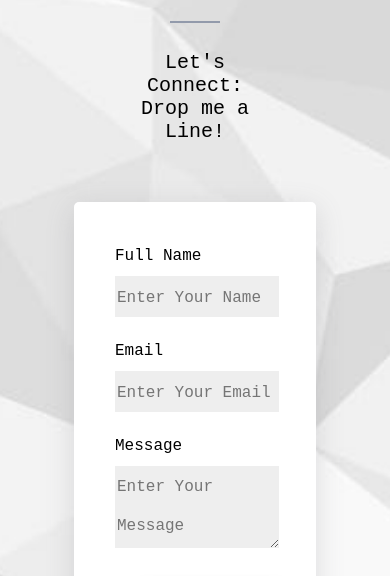
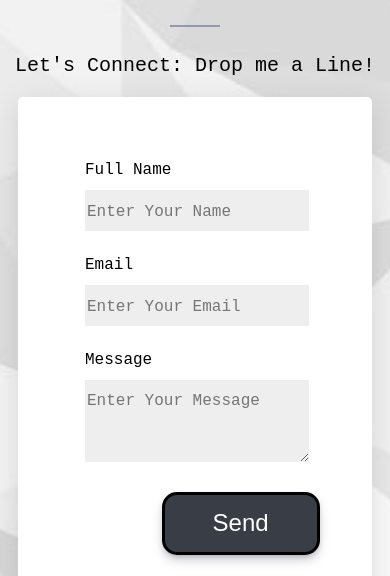
Before and after one commit to ShonBA/Portfolio-Website, a React (Create React App) app: page / in a window 390 px wide. Shown: the part 3463-4039 px from the top of the page. Built offline with nearby package versions, Linux system fonts and the light colour scheme; no server answers.

Commit message:
fix form css

```diff
--- a/src/Components/HomeArea/Contact/Contact.scss
+++ b/src/Components/HomeArea/Contact/Contact.scss
@@ -5,9 +5,8 @@
     display: flex;
     flex-direction: column;
     box-sizing: border-box;
-    justify-content: center;
     align-items: center;
-    padding: 3rem;
+    padding: 5vh 0;
 
     h1 {
         font-size: 46px;
@@ -17,7 +16,7 @@
 
     p {
         font-size: x-large;
-        padding: 0 40vh 0 40vh;
+        padding: 0 auto;
     }
 
     .contactHeaderContainer {
@@ -31,9 +30,8 @@
         background: white;
         padding: 3rem 4rem;
         text-align: left;
-        width: 60%;
+        width: 70%;
         border-radius: 5px;
-        margin: 3rem auto 0 auto;
         box-sizing: border-box;
 
         .inputContainer {
@@ -99,14 +97,7 @@
 
     @media (max-width: 768px) {
         .form {
-            width: 30%;
-            padding: 1.5rem 2rem;
-
-            label,
-            input,
-            textarea {
-                margin: 0 !important;
-            }
+            width: 40%;
         }
     }
 }
```
